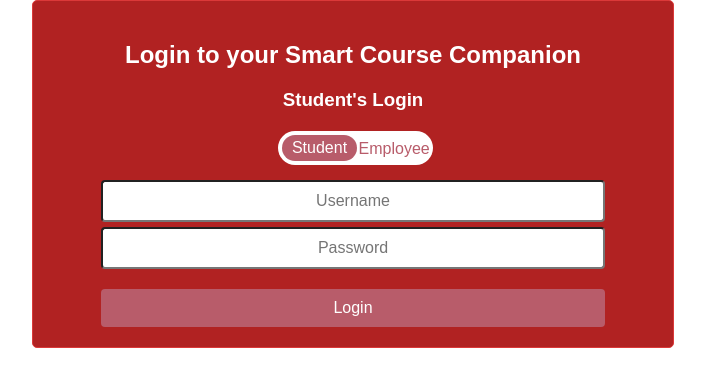
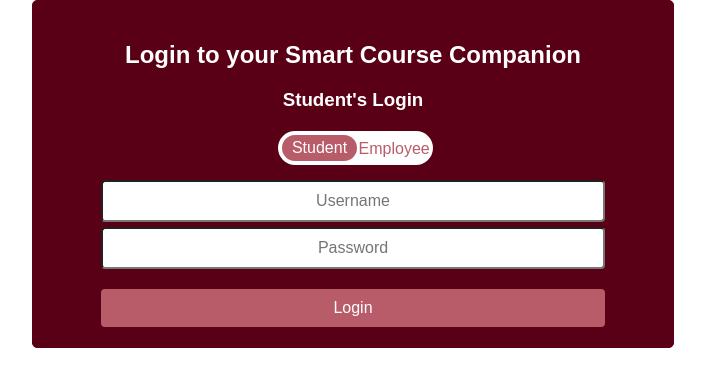
Before and after one commit to s0m3bodi/SOEN287_web_project, a React (Create React App) app: page / in a window 1280 px wide. Shown: the top 386 px of the page, without its empty margins (287-992 px from the left). Built offline with nearby package versions, Linux system fonts and the light colour scheme.

Commit message:
Update styles for LoginPage CSS

```diff
--- a/src/pagesCSS/LoginPage.css
+++ b/src/pagesCSS/LoginPage.css
@@ -2,9 +2,9 @@
   max-width: 600px;
   margin: auto;
   padding: 20px;
-  border: 1px solid #db3939;
+  border: 1px solid #590016;
   border-radius: 5px;
-  background-color: #b12222;
+  background-color: #590016;
   font-family: "Arial", sans-serif;
   align-items: center;
 }
```
